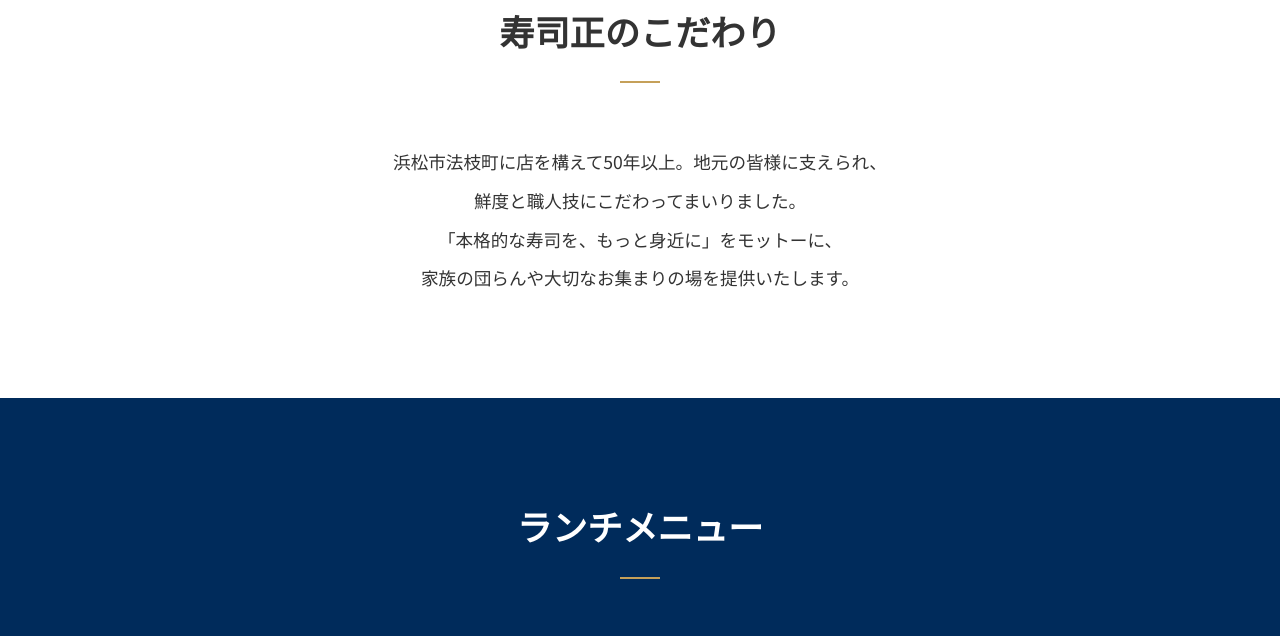
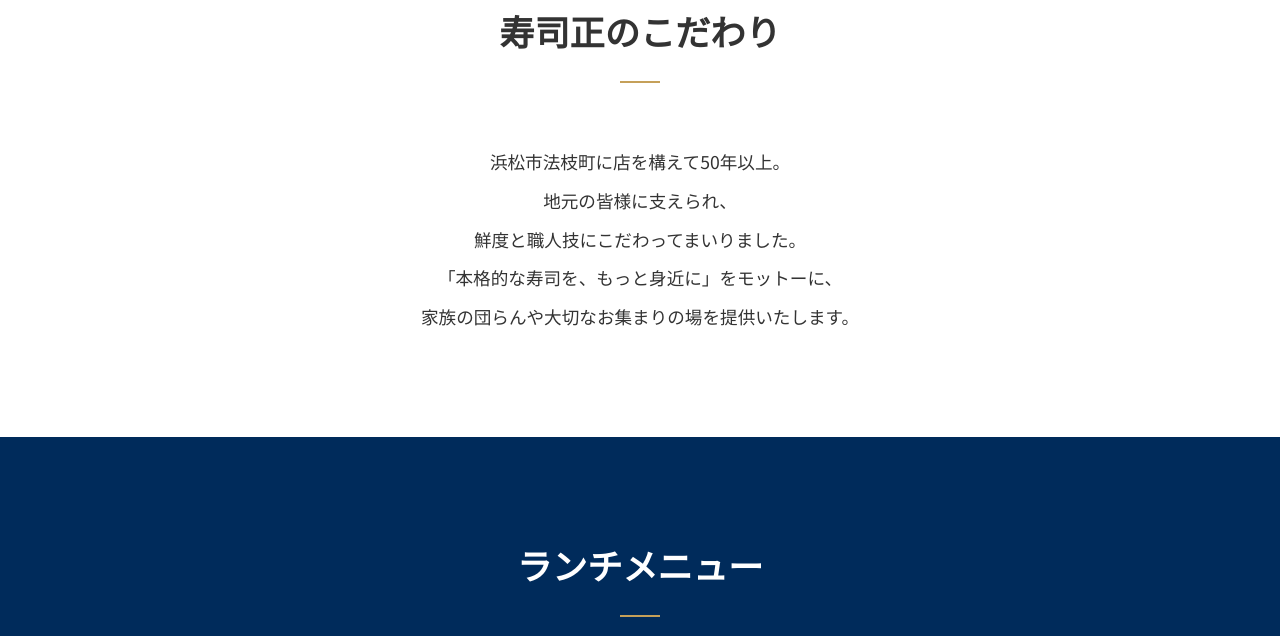
Before and after one commit to katayama502/SUSHIMASA, a plain HTML site: page index.html in a window 1280 px wide. Shown: the part 817-1453 px from the top of the page. Drawn offline with Linux system fonts and the light colour scheme.

Commit message:
文字修正

```diff
--- a/index.html
+++ b/index.html
@@ -82,7 +82,7 @@
         <div class="container">
             <h3 class="section-title">寿司正のこだわり</h3>
             <div class="about-content">
-                <p>浜松市法枝町に店を構えて50年以上。地元の皆様に支えられ、<br>鮮度と職人技にこだわってまいりました。<br>「本格的な寿司を、もっと身近に」をモットーに、<br>家族の団らんや大切なお集まりの場を提供いたします。</p>
+                <p>浜松市法枝町に店を構えて50年以上。<br>地元の皆様に支えられ、<br>鮮度と職人技にこだわってまいりました。<br>「本格的な寿司を、もっと身近に」をモットーに、<br>家族の団らんや大切なお集まりの場を提供いたします。</p>
             </div>
         </div>
     </section>
```
